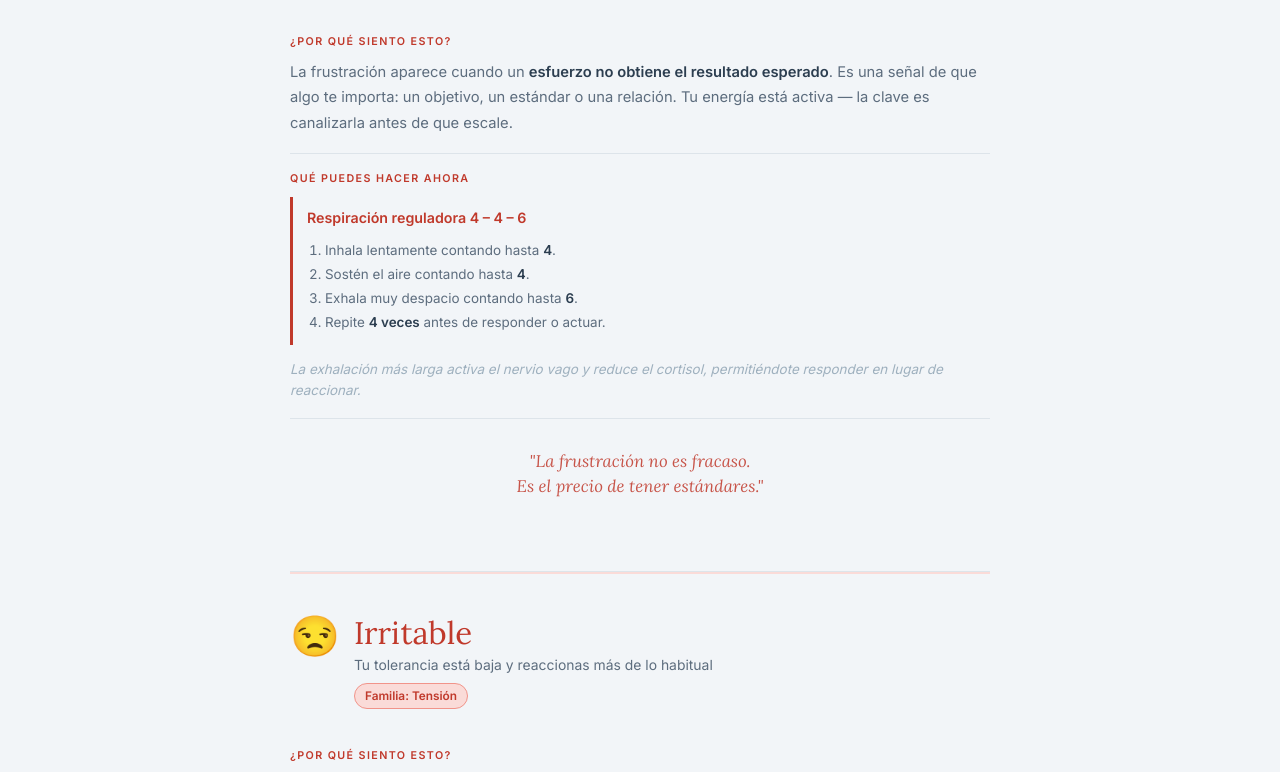
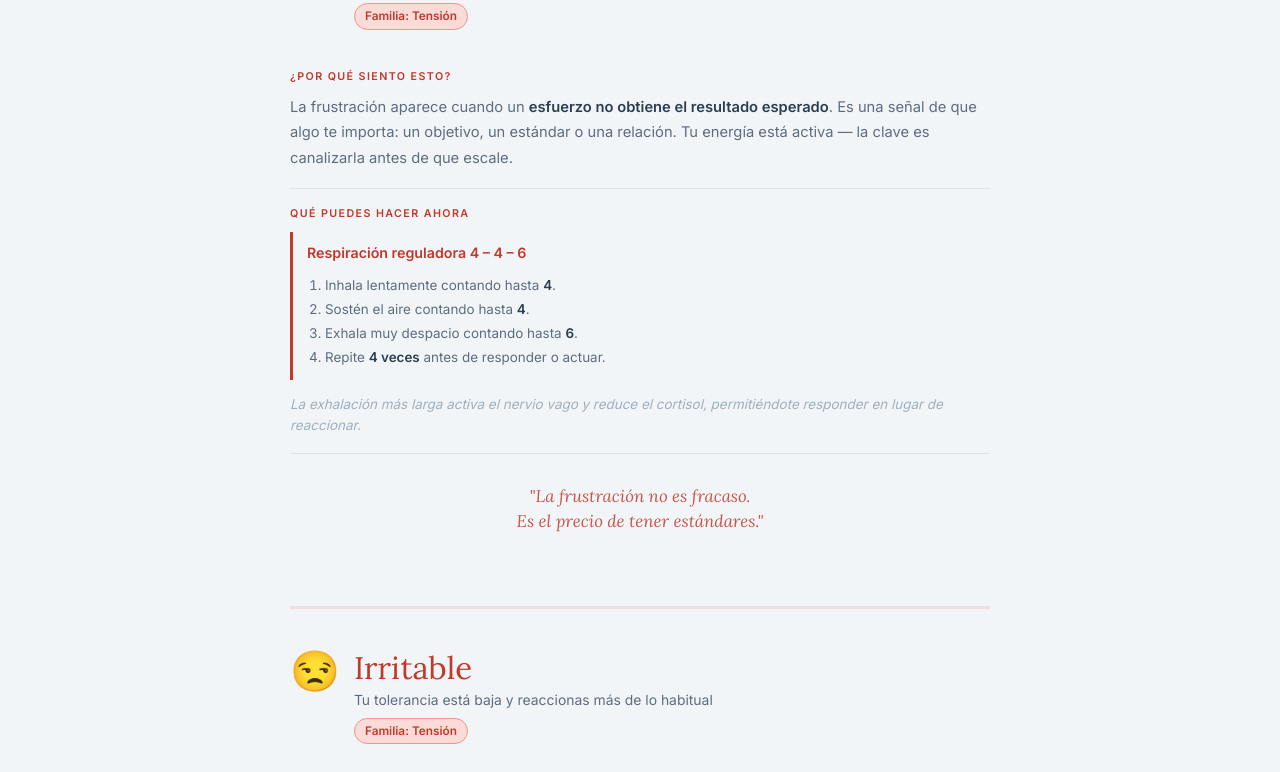
Before and after one commit to brolkwin-cmd/App-Serenity, a plain HTML site: page tension.html in a window 1280 px wide. Shown: the part 443-1215 px from the top of the page. Drawn offline with Linux system fonts and the light colour scheme.

Commit message:
correccion margin

```diff
--- a/css/styles.css
+++ b/css/styles.css
@@ -298,7 +298,7 @@
     transition: border-color 0.15s, background 0.15s, color 0.15s;
 }
 .pastilla-nav:hover { background: var(--fondo-fam, #F2F5F8); border-color: var(--color-fam, var(--border)); color: var(--color-fam, var(--text)); }
-.familia-contenido { max-width: 740px; margin: 0 auto; padding: 0 20px; }
+.familia-contenido { max-width: 740px; margin: 35px auto 0; padding: 0 20px; }
 .sentimiento-seccion {
     padding: 42px 0;
     scroll-margin-top: 110px;
```
